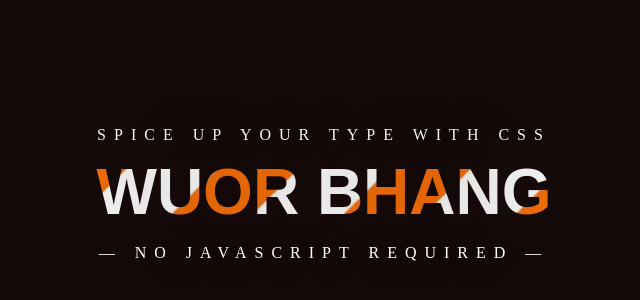
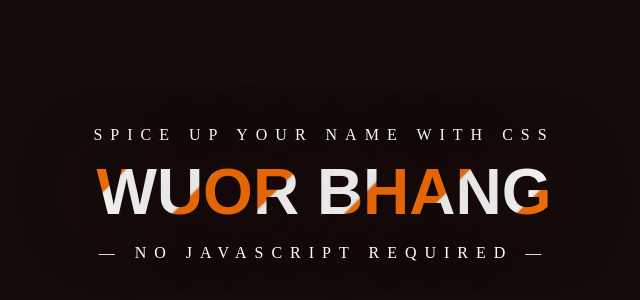
Before and after one commit to WuorBhang/animated_my_names, a plain HTML site: page index.html in a window 1280 px wide. Shown: the part 214-514 px from the top of the page, 316-956 px from the left. Drawn offline with Linux system fonts and the light colour scheme.

Commit message:
name changing

```diff
--- a/index.html
+++ b/index.html
@@ -8,7 +8,7 @@
 </head>
 <body>
     <p>
-        Spice up your type with CSS
+        Spice up your Name with CSS
         <span>
             Wuor Bhang
         </span>
```
